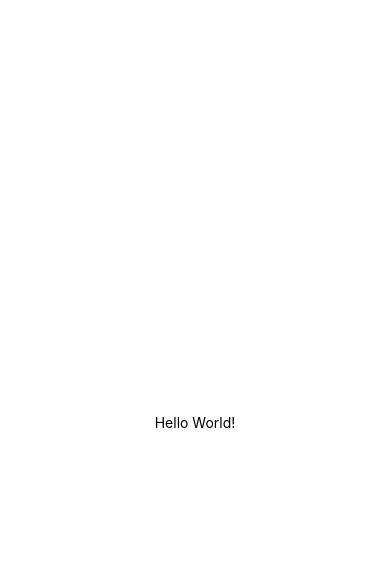
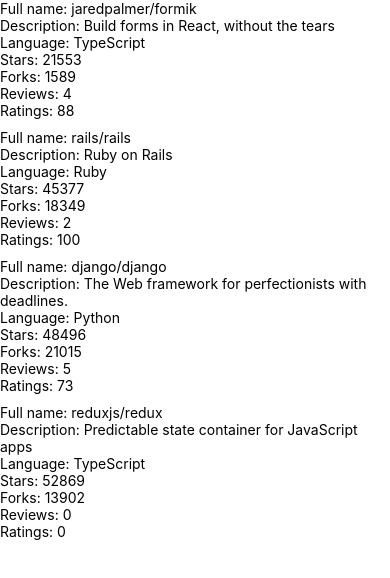
Before and after one commit to akuivan/rate-repository-app, a React Native app: screen / in a window 390 px wide. Shown: the top 578 px of the page. Built offline with nearby package versions, Linux system fonts and the light colour scheme.

Commit message:
Exercise 10.3 done

```diff
--- a/App.js
+++ b/App.js
@@ -1,20 +1,7 @@
-import { StatusBar } from 'expo-status-bar';
-import { StyleSheet, Text, View } from 'react-native';
+import Main from './src/components/Main';
 
-export default function App() {
-  return (
-    <View style={styles.container}>
-      <Text>Hello World!</Text>
-      <StatusBar style="auto" />
-    </View>
-  );
-}
+const App = () => {
+  return <Main />;
+};
 
-const styles = StyleSheet.create({
-  container: {
-    flex: 1,
-    backgroundColor: '#fff',
-    alignItems: 'center',
-    justifyContent: 'center',
-  },
-});
+export default App;
--- /dev/null
+++ b/src/components/Main.jsx
@@ -0,0 +1,21 @@
+import Constants from 'expo-constants';
+import { StyleSheet, View } from 'react-native';
+import RepositoryList from './RepositoryList';
+
+const styles = StyleSheet.create({
+  container: {
+    marginTop: Constants.statusBarHeight,
+    flexGrow: 1,
+    flexShrink: 1,
+  },
+});
+
+const Main = () => {
+  return (
+    <View style={styles.container}>
+      <RepositoryList/>
+    </View>
+  );
+};
+
+export default Main;
--- /dev/null
+++ b/src/components/RepositoryItem.jsx
@@ -0,0 +1,23 @@
+import { StyleSheet, View, Text } from 'react-native';
+
+const styles = StyleSheet.create({
+    separator: {
+      height: 10,
+    },
+});
+
+const RepositoryItem = ({ item }) => {
+    return (
+      <View style={styles.container}>
+        <Text style={styles.name}>Full name: {item.fullName}</Text>
+        <Text style={styles.description}>Description: {item.description}</Text>
+        <Text style={styles.language}>Language: {item.language}</Text>
+        <Text style={styles.stargazersCount}>Stars: {item.stargazersCount}</Text>
+        <Text style={styles.forksCount}>Forks: {item.forksCount}</Text>
+        <Text style={styles.reviewCount}>Reviews: {item.reviewCount}</Text>
+        <Text style={styles.ratingAverage}>Ratings: {item.ratingAverage}</Text>
+      </View>
+    );
+};
+
+export default RepositoryItem;
--- /dev/null
+++ b/src/components/RepositoryList.jsx
@@ -0,0 +1,70 @@
+import { FlatList, View, StyleSheet } from 'react-native';
+import RepositoryItem from './RepositoryItem';
+
+const styles = StyleSheet.create({
+  separator: {
+    height: 10,
+  },
+});
+
+const repositories = [
+  {
+    id: 'jaredpalmer.formik',
+    fullName: 'jaredpalmer/formik',
+    description: 'Build forms in React, without the tears',
+    language: 'TypeScript',
+    forksCount: 1589,
+    stargazersCount: 21553,
+    ratingAverage: 88,
+    reviewCount: 4,
+    ownerAvatarUrl: 'https://avatars2.githubusercontent.com/u/4060187?v=4',
+  },
+  {
+    id: 'rails.rails',
+    fullName: 'rails/rails',
+    description: 'Ruby on Rails',
+    language: 'Ruby',
+    forksCount: 18349,
+    stargazersCount: 45377,
+    ratingAverage: 100,
+    reviewCount: 2,
+    ownerAvatarUrl: 'https://avatars1.githubusercontent.com/u/4223?v=4',
+  },
+  {
+    id: 'django.django',
+    fullName: 'django/django',
+    description: 'The Web framework for perfectionists with deadlines.',
+    language: 'Python',
+    forksCount: 21015,
+    stargazersCount: 48496,
+    ratingAverage: 73,
+    reviewCount: 5,
+    ownerAvatarUrl: 'https://avatars2.githubusercontent.com/u/27804?v=4',
+  },
+  {
+    id: 'reduxjs.redux',
+    fullName: 'reduxjs/redux',
+    description: 'Predictable state container for JavaScript apps',
+    language: 'TypeScript',
+    forksCount: 13902,
+    stargazersCount: 52869,
+    ratingAverage: 0,
+    reviewCount: 0,
+    ownerAvatarUrl: 'https://avatars3.githubusercontent.com/u/13142323?v=4',
+  },
+];
+
+const ItemSeparator = () => <View style={styles.separator} />;
+
+const RepositoryList = () => {
+  return (
+    <FlatList
+      data={repositories}
+      ItemSeparatorComponent={ItemSeparator}
+      // other props
+      renderItem={({ item }) => <RepositoryItem item={item} />}
+    />
+  );
+};
+
+export default RepositoryList;
```
